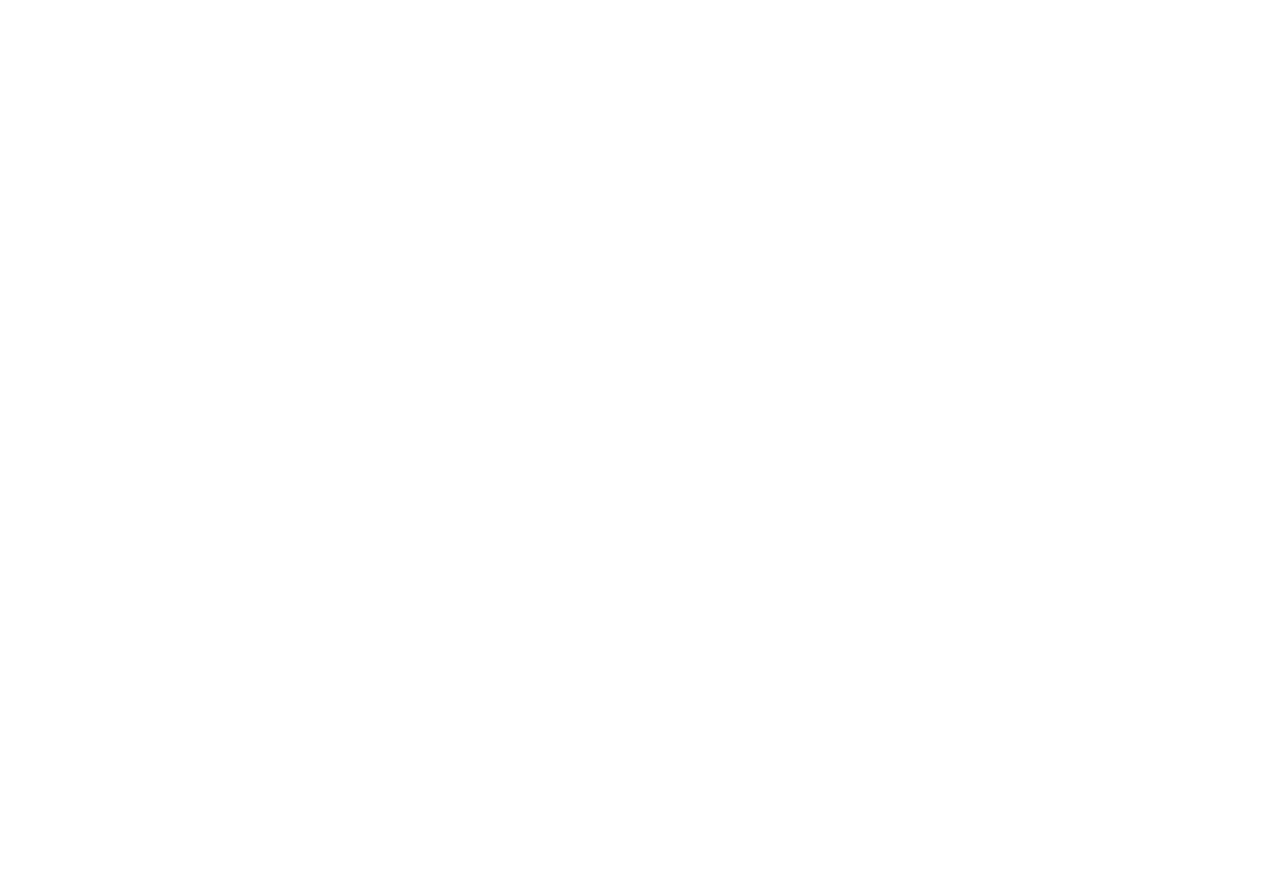
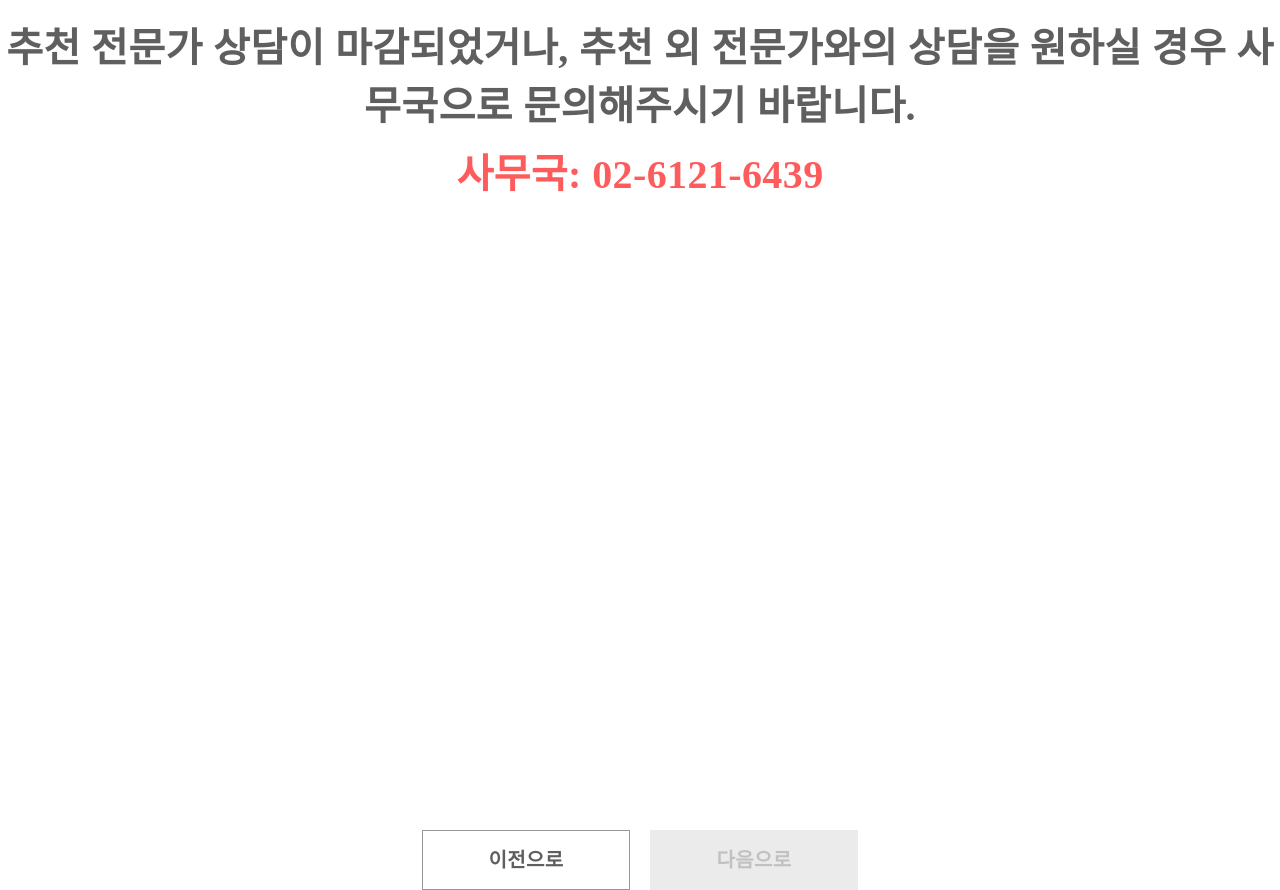
Before and after one commit to NuclearPunch/react-find, a React app: page /consulting in a window 1280 px wide. Shown: the part 287-1177 px from the top of the page. Before the commit the page ends 800 px from the top, so only its background shows below. Built offline with nearby package versions, Linux system fonts and the light colour scheme.

Commit message:
timetable dev

```diff
--- a/src/components/concierge/SmallTitle.js
+++ b/src/components/concierge/SmallTitle.js
@@ -13,11 +13,8 @@
   text-align: center;
   color: rgba(27, 27, 27, 0.7);
   padding-top: 10px;
-  ${p => p.type === 'B' && `
-    font-size: 25px;
-    font-weight: 300;
-    letter-spacing: 0.3px;
-    color: rgba(27, 27, 27, 0.7);
+  ${p => p.color === 'red' && `
+    color: rgba(254, 23, 23, 0.7);
   `}
 `;
 
@@ -25,7 +22,7 @@
 const SmallTitle = (props) => {
   return (
     <div>
-      <Msg  type={props.type}>{props.text}</Msg>
+      <Msg  color={props.color}>{props.text}</Msg>
     </div>
 
   );
--- a/src/pages/concierge/Spaces2.js
+++ b/src/pages/concierge/Spaces2.js
@@ -28,6 +28,7 @@
 
       componentDidMount(){
          let parentId = this.props.location.state.parentId
+         console.log(this.props.location.state);
          let cards = Util.spaces2.filter(card => card.parentId == parentId)
          this.setState({cards})
       }
--- a/src/pages/consulting/Timetable.js
+++ b/src/pages/consulting/Timetable.js
@@ -1,12 +1,70 @@
-import React from 'react';
+import React, { Component ,createRef} from 'react';
+import { SmallTitle, MidTitle, ConciergeCard, Button } from 'components';
+import styled from 'styled-components';
+import Util from  './../../lib/Util';
 
-const Timetable = ({match}) => {
-    return (
-        <div>
-           Timetable
-        </div>
-    );
-};
+
+const ContentBox = styled.div`
+  width: 798px;
+  height: 330px;
+  margin: 0 auto;
+  margin-top: 170px;
+
+`;
+
+const BttonBox = styled.div`
+  width: 456px;
+  height: 60px;
+  margin: 0 auto;
+  margin-top: 130px;
+`;
+
+
+class Timetable extends Component {
+
+  constructor(props){
+    super()
+    this.state = {
+        active : 'off',
+
+        selectedId : ''
+      }
+  }
+
+
+
+    render() {
+
+        return (
+            <div>
+                <MidTitle text="컨설팅 신청" />
+                <SmallTitle text="인테리어 컨설팅 신청은 최대 5회까지 가능합니다." />
+                <SmallTitle text="추천 전문가 상담이 마감되었거나, 추천 외 전문가와의 상담을 원하실 경우 사무국으로 문의해주시기 바랍니다." />
+                <SmallTitle color="red" text="사무국: 02-6121-6439" />
+                <ContentBox>
+                </ContentBox>
+                <BttonBox>
+                    <Button >이전으로</Button>
+                    <Button active={this.state.active}
+                      style={{position:'absolute'}}
+                      onClick={_ => {
+                        let {history} = this.props
+                        history.push({
+                          pathname:'/concierge/spaces2',
+                          state: {
+                            parentId : this.state.selectedId
+                          }
+                        })
+                      }
+                    }
+                    >다음으로 </Button>
+                </BttonBox>
+            </div>
+
+        );
+      }
+    }
+
 
 
 export default Timetable;
```
Also changed, not shown: src/lib/Util.js.
